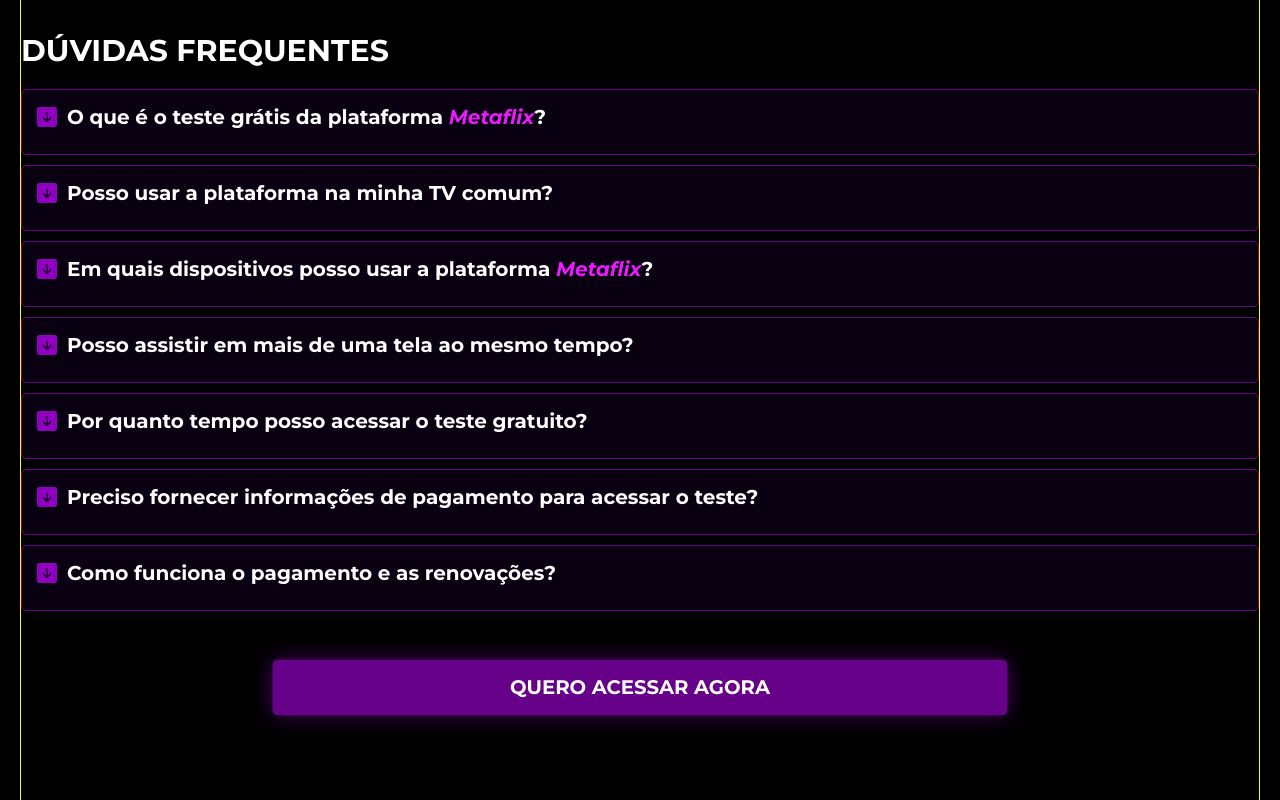
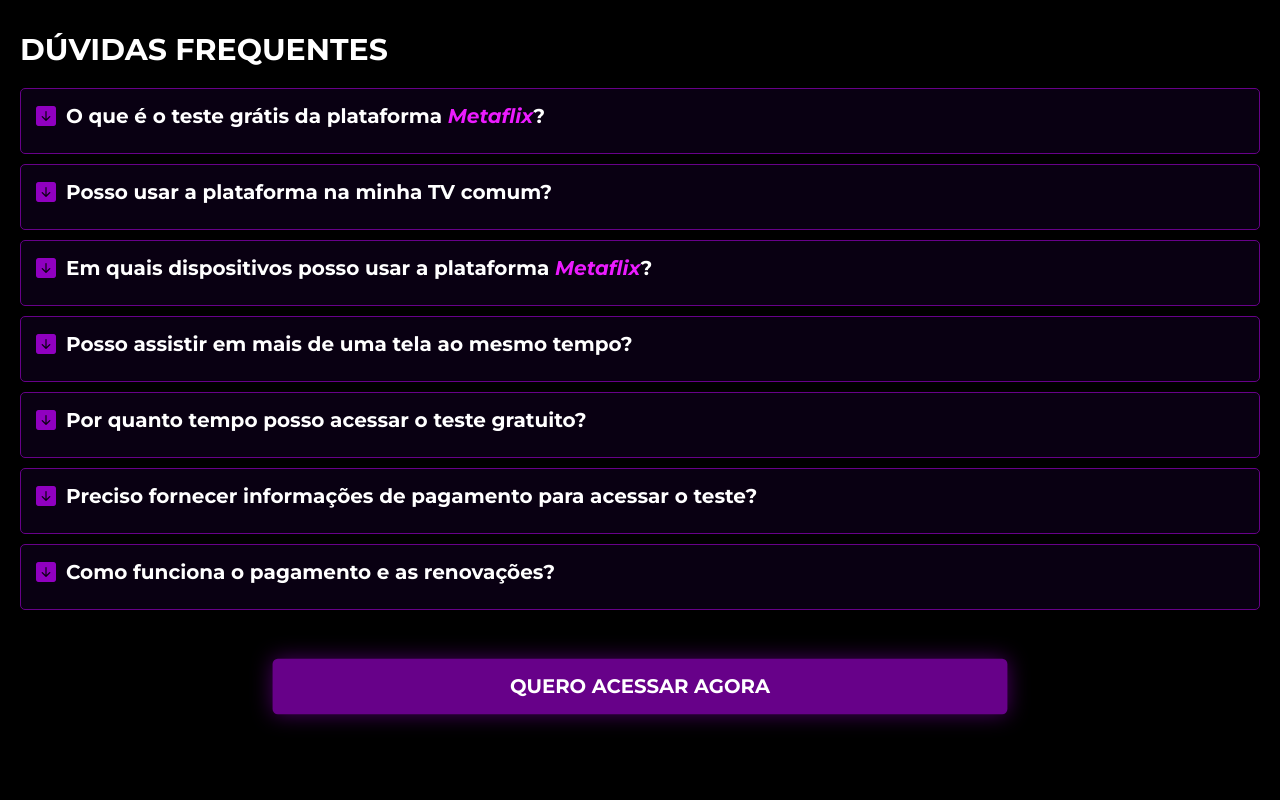
Before and after one commit to mpacheco92/metaflix-page, a React (Vite) app: page / in a window 1280 px wide. Shown: the part 4452-5252 px from the top of the page. Built offline with nearby package versions, Linux system fonts and the light colour scheme.

Commit message:
colocando logo metaflix em uma variavel

```diff
--- a/src/App.css
+++ b/src/App.css
@@ -554,7 +554,7 @@
     display: flex;
     flex-direction: column;
     align-items: center;
-    border: yellow 1px solid;
+    /* border: yellow 1px solid; */
     margin-left: 20px;
     margin-right: 20px;
   }
--- a/src/pages/MainPage.tsx
+++ b/src/pages/MainPage.tsx
@@ -1,6 +1,7 @@
 import Header from '../components/Header';
 import tv3d from '../images/tv3d2.png';
 import watch from '../images/watch.png';
+import metaflix from '../images/logo.png';
 import { images } from '../components/ArrayLogos';
 import { useEffect, useState } from 'react';
 
@@ -361,7 +362,7 @@
         </section>
         <footer className="contact" id="contatos">
           <div className="footer-metalfix">
-            <img src="src/images/logo.png" alt="metaflix-logo" />
+            <img src={metaflix} alt="metaflix-logo" />
             <div>
               <p>A <b className="destaque italico">Metaflix</b> é uma plataforma de assinatura que oferece uma ampla programação de TV para públicos de todas as idades.</p>
             </div>
```
